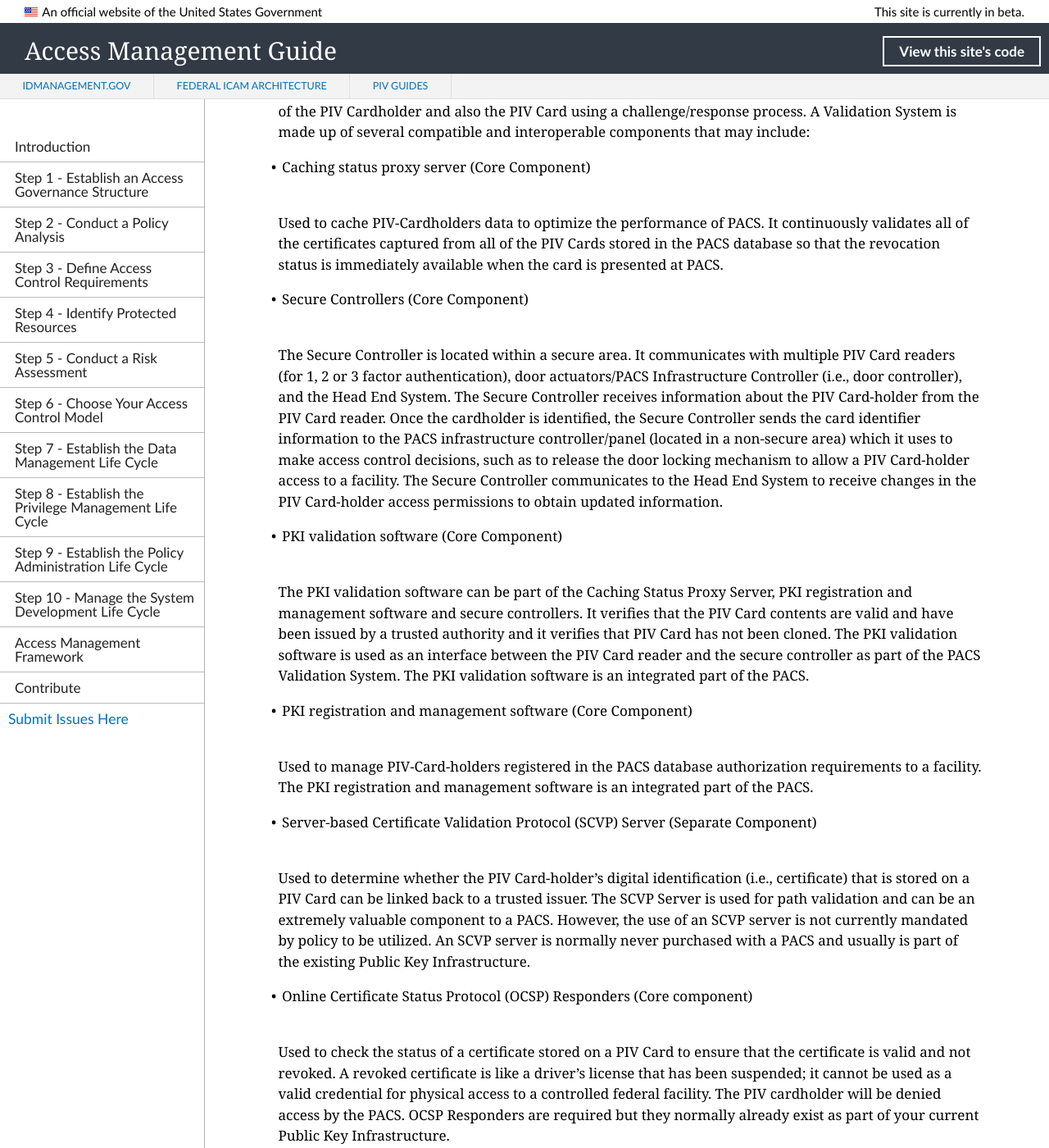
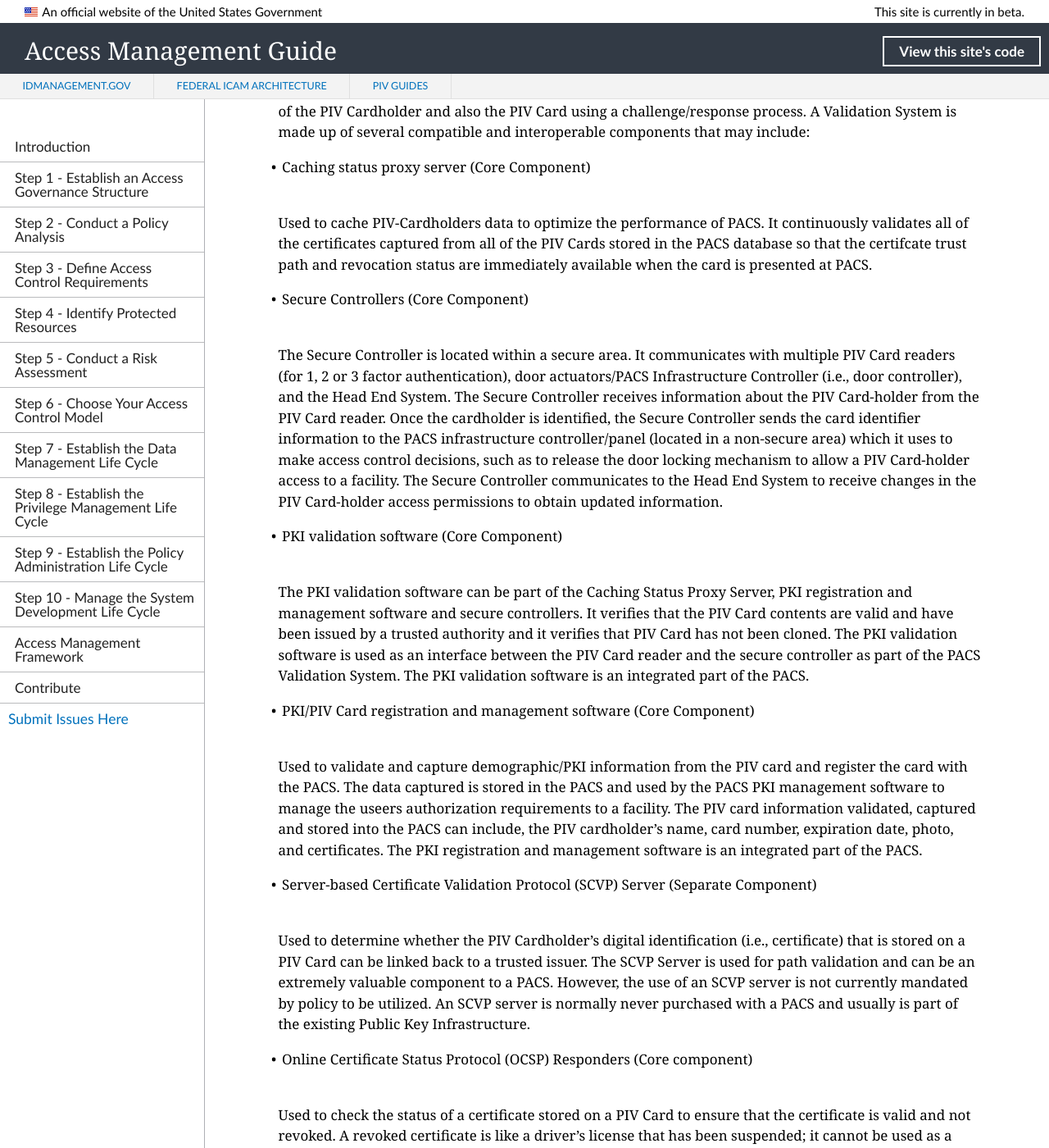
Before and after one commit to GSA/ficam-access, a Jekyll site: the page built from pages/PACS-guide.md, in a window 1280 px wide and 1400 px high, scrolled down 7510 px. Shown: the whole window at 82% size. Built offline with Jekyll 4.4.1, drawn with Linux system fonts in a browser that asks for light colours; nearby versions of some CDN libraries.

Commit message:
PKI Registration and Management Software
Updated section

```diff
--- a/pages/PACS-guide.md
+++ b/pages/PACS-guide.md
@@ -157,7 +157,7 @@ The PACS Validation System provides the necessary functions to perform identific
 
 *	Caching status proxy server (Core Component)
 
-Used to cache PIV-Cardholders data to optimize the performance of PACS.  It continuously validates all of the certificates captured from all of the PIV Cards stored in the PACS database so that the revocation status is immediately available when the card is presented at PACS.
+Used to cache PIV-Cardholders data to optimize the performance of PACS.  It continuously validates all of the certificates captured from all of the PIV Cards stored in the PACS database so that the certifcate trust path and revocation status are immediately available when the card is presented at PACS.
 
 *	Secure Controllers (Core Component)
 
@@ -167,13 +167,13 @@ The Secure Controller is located within a secure area.  It communicates with mul
 
 The PKI validation software can be part of the Caching Status Proxy Server, PKI registration and management software and secure controllers.  It verifies that the PIV Card contents are valid and have been issued by a trusted authority and it verifies that PIV Card has not been cloned.   The PKI validation software is used as an interface between the PIV Card reader and the secure controller as part of the PACS Validation System.  The PKI validation software is an integrated part of the PACS.
 
-*	PKI registration and management software (Core Component)
+*	PKI/PIV Card registration and management software (Core Component)
 
-Used to manage PIV-Card-holders registered in the PACS database authorization requirements to a facility.  The PKI registration and management software is an integrated part of the PACS.
+Used to validate and capture demographic/PKI information from the PIV card and register the card with the PACS.  The data captured is stored in the PACS and used by the PACS PKI management software to manage the useers authorization requirements to a facility.  The PIV card information validated, captured and stored into the PACS can include, the PIV cardholder's name, card number, expiration date, photo, and certificates.  The PKI registration and management software is an integrated part of the PACS.
 
 *	Server-based Certificate Validation Protocol (SCVP) Server (Separate Component)
 
-Used to determine whether the PIV Card-holder’s digital identification (i.e., certificate) that is stored on a PIV Card can be linked back to a trusted issuer. The SCVP Server is used for path validation and can be an extremely valuable component to a PACS. However, the use of an SCVP server is not currently mandated by policy to be utilized.  An SCVP server is normally never purchased with a PACS and usually is part of the existing Public Key Infrastructure.
+Used to determine whether the PIV Cardholder’s digital identification (i.e., certificate) that is stored on a PIV Card can be linked back to a trusted issuer. The SCVP Server is used for path validation and can be an extremely valuable component to a PACS. However, the use of an SCVP server is not currently mandated by policy to be utilized.  An SCVP server is normally never purchased with a PACS and usually is part of the existing Public Key Infrastructure.
 
 *	Online Certificate Status Protocol (OCSP) Responders (Core component)
 
```
